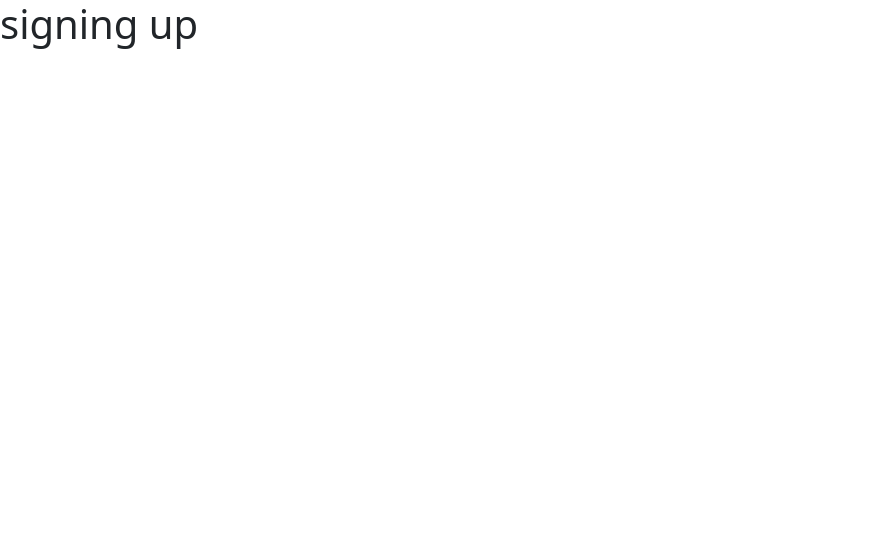
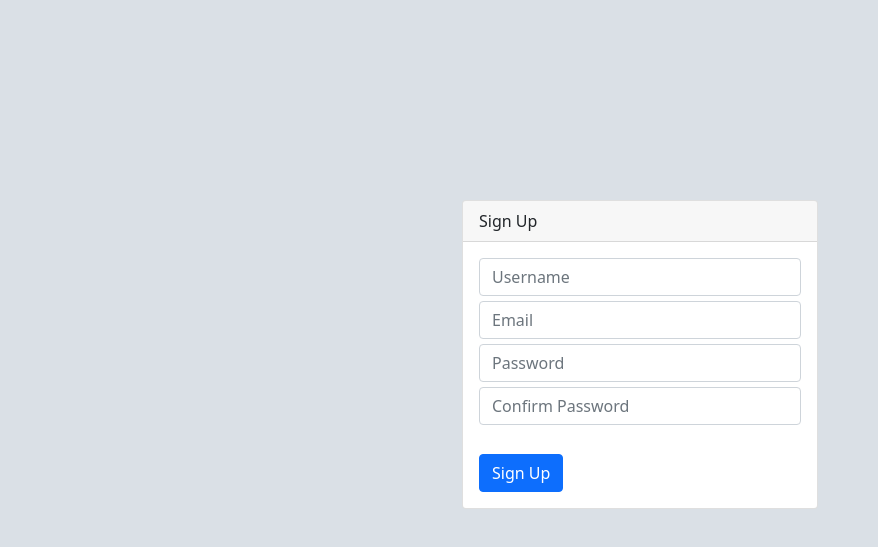
Before and after one commit to k-berryman/Reddit-Clone, a Flask app: page /signup in a window 1280 px wide. Shown: the top 547 px of the page, without its empty margins (0-878 px from the left). Run offline with Flask 2, Linux system fonts and the light colour scheme; some libraries are stand-ins or nearby versions.

Commit message:
Set up register route

```diff
--- a/app.py
+++ b/app.py
@@ -25,8 +25,16 @@ class User(db.Model):
 def index():
     return render_template('index.html')
 
-@app.route('/signup')
+@app.route('/signup', methods=['GET', 'POST'])
 def signup():
+    if request.method == 'POST':
+        _username = request.form['username']
+        _email = request.form['email']
+        _password = request.form['password']
+
+        print("AAHAHA")
+    print("ahaha")
+
     return render_template('signup.html')
 
 if __name__ == '__main__':
--- a/templates/index.html
+++ b/templates/index.html
@@ -53,7 +53,7 @@
         </div>
 
         <div class="card-body">
-          <h5 class="card-title">Make a Reddit Clone with Kaitlin & Jake!</h5>
+          <h5 class="card-title">Make a Reddit Clone with Kaitlin!</h5>
           <p class="card-text">This is the post contents</p>
         </div>
 
--- a/templates/signup.html
+++ b/templates/signup.html
@@ -2,8 +2,43 @@
 
 {% block head %}
 <title>Signup</title>
+
+<style>
+  body {
+    background: #dae0e6 !important;
+    margin-top: 200px !important;
+  }
+
+  .form-control {
+    margin-bottom: 5px !important;
+  }
+
+</style>
 {% endblock %}
 
+
 {% block body %}
-<h1>signing up</h1>
+<div class="container">
+  <div class="row">
+    <div class="col-md-4"></div>
+    <div class="col-md-4">
+      <div class="card">
+        <div class="card-header">
+          Sign Up
+        </div>
+        <div class="card-body">
+          <form class="form" action="/signup" method="POST">
+            <input class="form-control" name="username" type="text" placeholder="Username">
+            <input class="form-control" name="email" type="email" placeholder="Email">
+            <input class="form-control" name="password" type="password" placeholder="Password">
+            <input class="form-control" type="password" placeholder="Confirm Password">
+            <br>
+            <button type="button" class="btn btn-primary" action="/signup" method="POST">Sign Up</button>
+          </form>
+        </div>
+      </div>
+    </div>
+    <div class="col-md-4"></div>
+  </div>
+</div>
 {% endblock %}
```
Also changed, not shown: README.md.
